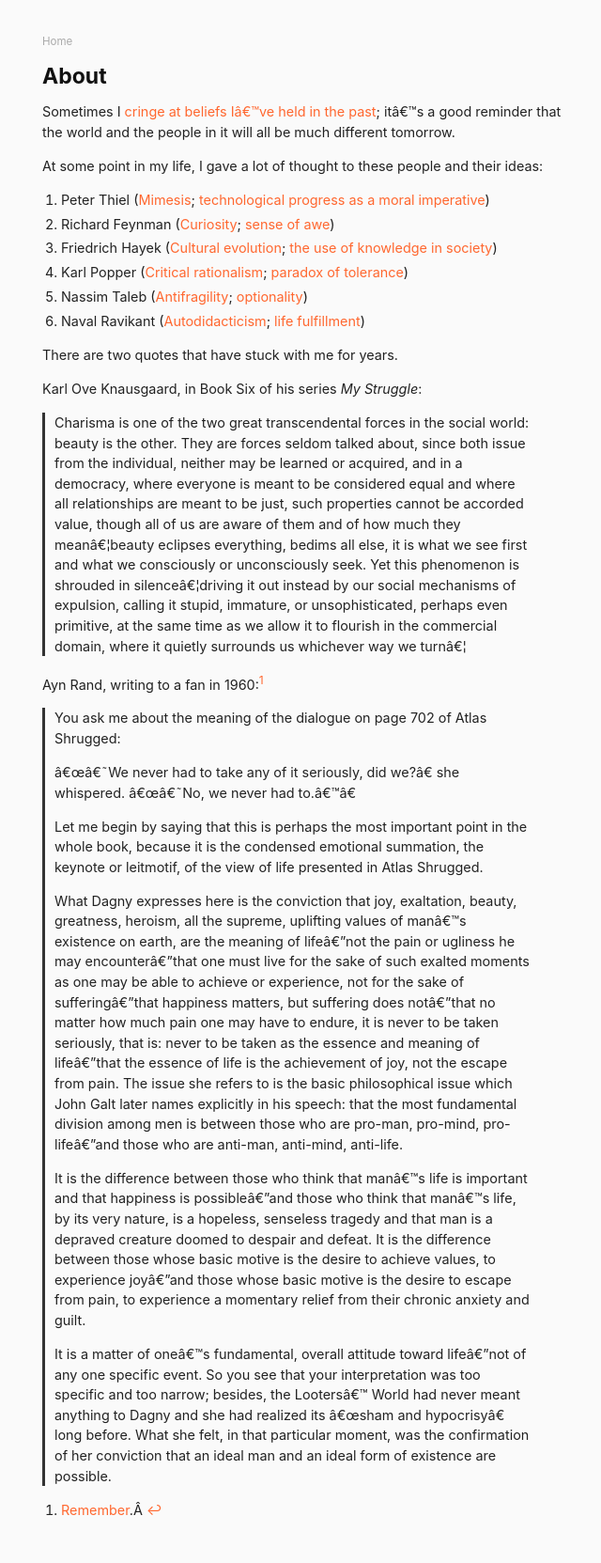
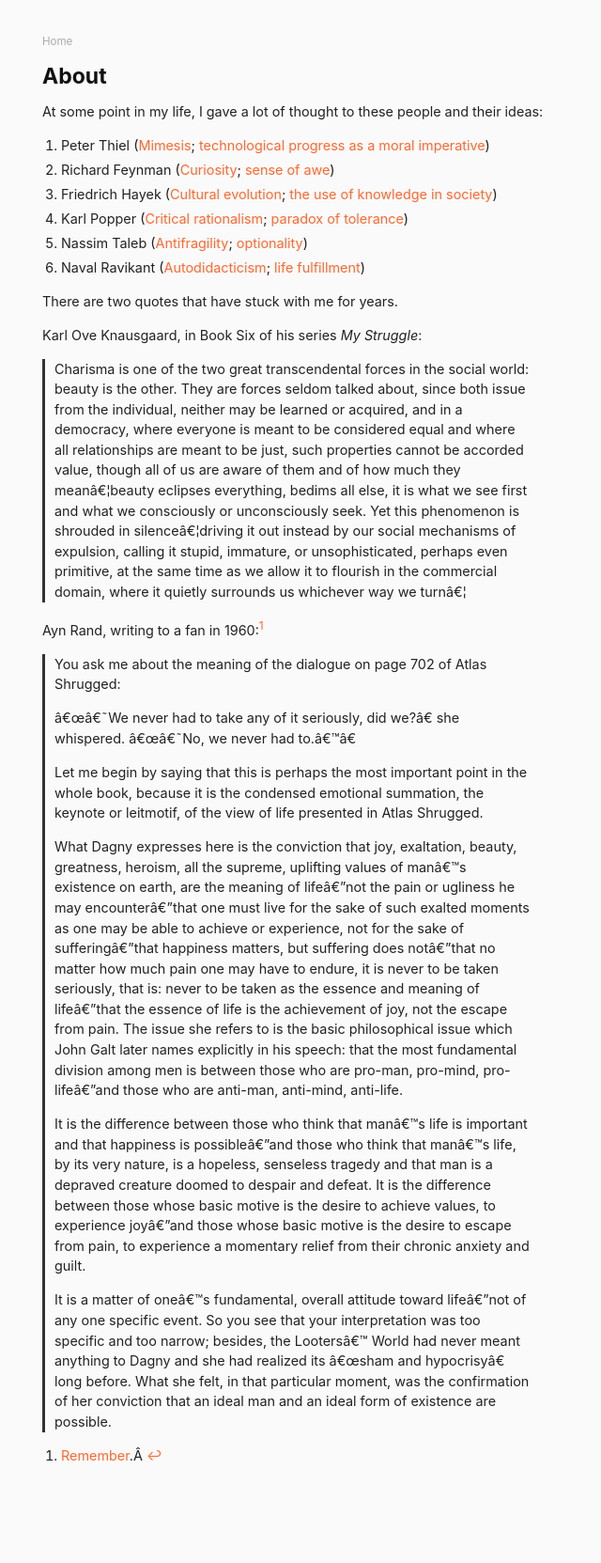
Before and after one commit to danschlz/danschulz.github.io, a Jekyll site: the page built from about.md, in a window 1280 px wide. Shown: the whole page at 94% size, without its empty margins (315-955 px from the left). Built offline with Jekyll 4.4.1, drawn with Linux system fonts in a browser that asks for light colours; after the commit the page ends 1606 px from its top, so only the background shows below that.

Commit message:
Update about.md

```diff
--- a/about.md
+++ b/about.md
@@ -3,9 +3,6 @@ layout: page
 title: About
 permalink: /about/
 ---
-
-Sometimes I [cringe at beliefs I've held in the past](https://en.wikipedia.org/wiki/End-of-history_illusion); it's a good reminder that the world and the people in it will all be much different tomorrow.
-
 At some point in my life, I gave a lot of thought to these people and their ideas:
 
 * Peter Thiel ([Mimesis](http://www.imitatio.org/); [technological progress as a moral imperative](https://www.youtube.com/watch?v=PsXFwy6gG_4))
```
